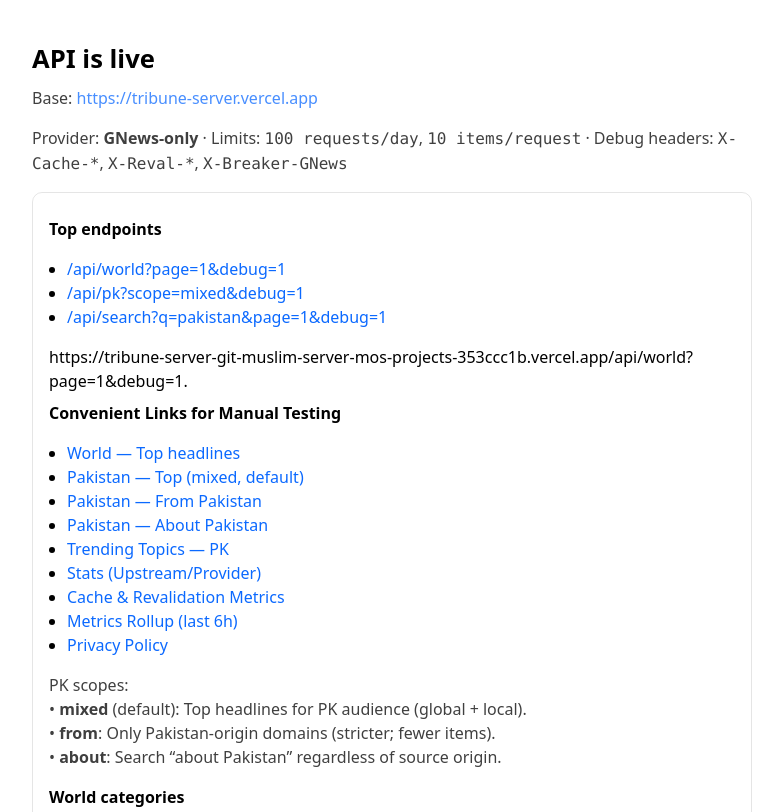
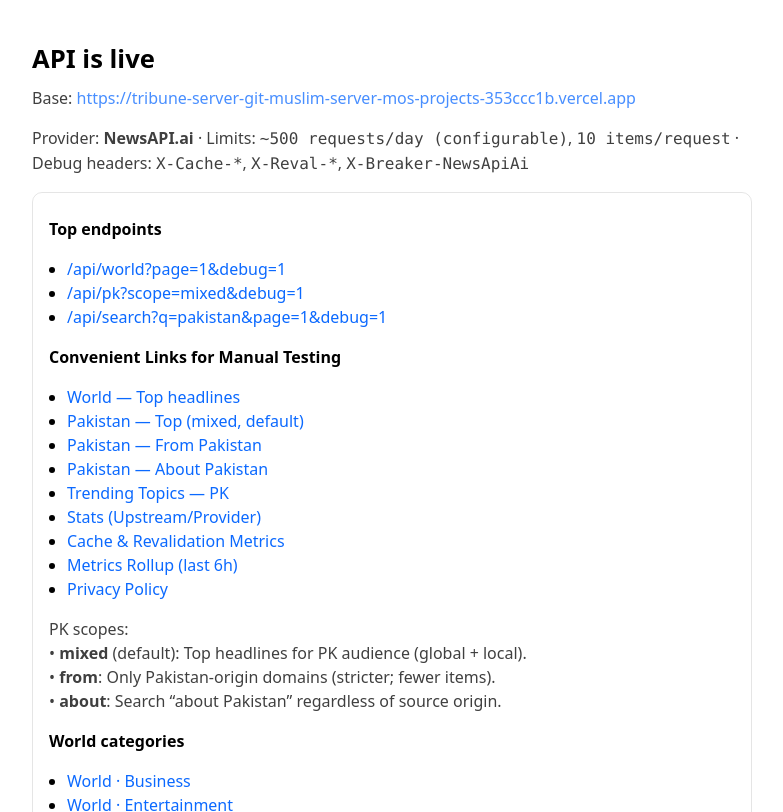
Before and after one commit to pakdevs/tribune-server, a website: page index.html in a window 1280 px wide. Shown: the top 812 px of the page, without its empty margins (248-1031 px from the left). Drawn offline with Linux system fonts and the light colour scheme.

Commit message:
switched

```diff
--- a/index.html
+++ b/index.html
@@ -54,41 +54,44 @@
       <h1>API is live</h1>
       <p class="muted">
         Base:
-        <a href="https://tribune-server.vercel.app">https://tribune-server.vercel.app</a>
+        <a href="https://tribune-server-git-muslim-server-mos-projects-353ccc1b.vercel.app"
+          >https://tribune-server-git-muslim-server-mos-projects-353ccc1b.vercel.app</a
+        >
       </p>
       <p class="muted">
-        Provider: <strong>GNews-only</strong> · Limits: <span class="mono">100 requests/day</span>,
+        Provider: <strong>NewsAPI.ai</strong> · Limits:
+        <span class="mono">~500 requests/day (configurable)</span>,
         <span class="mono">10 items/request</span> · Debug headers:
         <span class="mono">X-Cache-*</span>, <span class="mono">X-Reval-*</span>,
-        <span class="mono">X-Breaker-GNews</span>
+        <span class="mono">X-Breaker-NewsApiAi</span>
       </p>
       <div class="card">
         <p><strong>Top endpoints</strong></p>
         <ul>
           <li>
-            <a href="https://tribune-server.vercel.app/api/world?page=1&amp;debug=1"
+            <a
+              href="https://tribune-server-git-muslim-server-mos-projects-353ccc1b.vercel.app/api/world?page=1&amp;debug=1"
               >/api/world?page=1&amp;debug=1</a
             >
           </li>
           <li>
-            <a href="https://tribune-server.vercel.app/api/pk?scope=mixed&amp;debug=1"
+            <a
+              href="https://tribune-server-git-muslim-server-mos-projects-353ccc1b.vercel.app/api/pk?scope=mixed&amp;debug=1"
               >/api/pk?scope=mixed&amp;debug=1</a
             >
           </li>
           <li>
-            <a href="https://tribune-server.vercel.app/api/search?q=pakistan&amp;page=1&amp;debug=1"
+            <a
+              href="https://tribune-server-git-muslim-server-mos-projects-353ccc1b.vercel.app/api/search?q=pakistan&amp;page=1&amp;debug=1"
               >/api/search?q=pakistan&amp;page=1&amp;debug=1</a
             >
           </li>
         </ul>
-        https://tribune-server-git-muslim-server-mos-projects-353ccc1b.vercel.app/api/world?page=1&debug=1.
-        <!-- -->
-
         <p><strong>Convenient Links for Manual Testing</strong></p>
         <ul>
           <li>
             <a
-              href="https://tribune-server.vercel.app/api/world?page=1&amp;debug=1"
+              href="https://tribune-server-git-muslim-server-mos-projects-353ccc1b.vercel.app/api/world?page=1&amp;debug=1"
               target="_blank"
               rel="noopener noreferrer"
               >World — Top headlines</a
@@ -96,7 +99,7 @@
           </li>
           <li>
             <a
-              href="https://tribune-server.vercel.app/api/pk?scope=mixed&amp;debug=1"
+              href="https://tribune-server-git-muslim-server-mos-projects-353ccc1b.vercel.app/api/pk?scope=mixed&amp;debug=1"
               target="_blank"
               rel="noopener noreferrer"
               >Pakistan — Top (mixed, default)</a
@@ -104,7 +107,7 @@
           </li>
           <li>
             <a
-              href="https://tribune-server.vercel.app/api/pk?scope=from&amp;page=1&amp;debug=1"
+              href="https://tribune-server-git-muslim-server-mos-projects-353ccc1b.vercel.app/api/pk?scope=from&amp;page=1&amp;debug=1"
               target="_blank"
               rel="noopener noreferrer"
               >Pakistan — From Pakistan</a
@@ -112,7 +115,7 @@
           </li>
           <li>
             <a
-              href="https://tribune-server.vercel.app/api/pk?scope=about&amp;page=1&amp;debug=1"
+              href="https://tribune-server-git-muslim-server-mos-projects-353ccc1b.vercel.app/api/pk?scope=about&amp;page=1&amp;debug=1"
               target="_blank"
               rel="noopener noreferrer"
               >Pakistan — About Pakistan</a
@@ -120,7 +123,7 @@
           </li>
           <li>
             <a
-              href="https://tribune-server.vercel.app/api/trending/topics?region=pk&amp;debug=1"
+              href="https://tribune-server-git-muslim-server-mos-projects-353ccc1b.vercel.app/api/trending/topics?region=pk&amp;debug=1"
               target="_blank"
               rel="noopener noreferrer"
               >Trending Topics — PK</a
@@ -128,7 +131,7 @@
           </li>
           <li>
             <a
-              href="https://tribune-server.vercel.app/api/stats?debug=1"
+              href="https://tribune-server-git-muslim-server-mos-projects-353ccc1b.vercel.app/api/stats?debug=1"
               target="_blank"
               rel="noopener noreferrer"
               >Stats (Upstream/Provider)</a
@@ -136,7 +139,7 @@
           </li>
           <li>
             <a
-              href="https://tribune-server.vercel.app/api/cacheMetrics?debug=1"
+              href="https://tribune-server-git-muslim-server-mos-projects-353ccc1b.vercel.app/api/cacheMetrics?debug=1"
               target="_blank"
               rel="noopener noreferrer"
               >Cache &amp; Revalidation Metrics</a
@@ -144,7 +147,7 @@
           </li>
           <li>
             <a
-              href="https://tribune-server.vercel.app/api/metrics/rollup?hours=6&amp;debug=1"
+              href="https://tribune-server-git-muslim-server-mos-projects-353ccc1b.vercel.app/api/metrics/rollup?hours=6&amp;debug=1"
               target="_blank"
               rel="noopener noreferrer"
               >Metrics Rollup (last 6h)</a
@@ -152,7 +155,7 @@
           </li>
           <li>
             <a
-              href="https://tribune-server.vercel.app/privacy-policy.html"
+              href="https://tribune-server-git-muslim-server-mos-projects-353ccc1b.vercel.app/privacy-policy.html"
               target="_blank"
               rel="noopener noreferrer"
               >Privacy Policy</a
@@ -171,41 +174,43 @@
         <ul>
           <li>
             <a
-              href="https://tribune-server.vercel.app/api/world/category/business?page=1&amp;debug=1"
+              href="https://tribune-server-git-muslim-server-mos-projects-353ccc1b.vercel.app/api/world/category/business?page=1&amp;debug=1"
               >World · Business</a
             >
           </li>
           <li>
             <a
-              href="https://tribune-server.vercel.app/api/world/category/entertainment?page=1&amp;debug=1"
+              href="https://tribune-server-git-muslim-server-mos-projects-353ccc1b.vercel.app/api/world/category/entertainment?page=1&amp;debug=1"
               >World · Entertainment</a
             >
           </li>
           <li>
             <a
-              href="https://tribune-server.vercel.app/api/world/category/general?page=1&amp;debug=1"
+              href="https://tribune-server-git-muslim-server-mos-projects-353ccc1b.vercel.app/api/world/category/general?page=1&amp;debug=1"
               >World · General</a
             >
           </li>
           <li>
-            <a href="https://tribune-server.vercel.app/api/world/category/health?page=1&amp;debug=1"
+            <a
+              href="https://tribune-server-git-muslim-server-mos-projects-353ccc1b.vercel.app/api/world/category/health?page=1&amp;debug=1"
               >World · Health</a
             >
           </li>
           <li>
             <a
-              href="https://tribune-server.vercel.app/api/world/category/science?page=1&amp;debug=1"
+              href="https://tribune-server-git-muslim-server-mos-projects-353ccc1b.vercel.app/api/world/category/science?page=1&amp;debug=1"
               >World · Science</a
             >
           </li>
           <li>
-            <a href="https://tribune-server.vercel.app/api/world/category/sports?page=1&amp;debug=1"
+            <a
+              href="https://tribune-server-git-muslim-server-mos-projects-353ccc1b.vercel.app/api/world/category/sports?page=1&amp;debug=1"
               >World · Sports</a
             >
           </li>
           <li>
             <a
-              href="https://tribune-server.vercel.app/api/world/category/technology?page=1&amp;debug=1"
+              href="https://tribune-server-git-muslim-server-mos-projects-353ccc1b.vercel.app/api/world/category/technology?page=1&amp;debug=1"
               >World · Technology</a
             >
           </li>
@@ -216,119 +221,119 @@
           <li>
             PK · Business:
             <a
-              href="https://tribune-server.vercel.app/api/pk/category/business?scope=union&amp;page=1&amp;debug=1"
+              href="https://tribune-server-git-muslim-server-mos-projects-353ccc1b.vercel.app/api/pk/category/business?scope=union&amp;page=1&amp;debug=1"
               >union</a
             >
             ·
             <a
-              href="https://tribune-server.vercel.app/api/pk/category/business?scope=from&amp;page=1&amp;debug=1"
+              href="https://tribune-server-git-muslim-server-mos-projects-353ccc1b.vercel.app/api/pk/category/business?scope=from&amp;page=1&amp;debug=1"
               >from</a
             >
             ·
             <a
-              href="https://tribune-server.vercel.app/api/pk/category/business?scope=about&amp;page=1&amp;debug=1"
+              href="https://tribune-server-git-muslim-server-mos-projects-353ccc1b.vercel.app/api/pk/category/business?scope=about&amp;page=1&amp;debug=1"
               >about</a
             >
           </li>
           <li>
             PK · Entertainment:
             <a
-              href="https://tribune-server.vercel.app/api/pk/category/entertainment?scope=union&amp;page=1&amp;debug=1"
+              href="https://tribune-server-git-muslim-server-mos-projects-353ccc1b.vercel.app/api/pk/category/entertainment?scope=union&amp;page=1&amp;debug=1"
               >union</a
             >
             ·
             <a
-              href="https://tribune-server.vercel.app/api/pk/category/entertainment?scope=from&amp;page=1&amp;debug=1"
+              href="https://tribune-server-git-muslim-server-mos-projects-353ccc1b.vercel.app/api/pk/category/entertainment?scope=from&amp;page=1&amp;debug=1"
               >from</a
             >
             ·
             <a
-              href="https://tribune-server.vercel.app/api/pk/category/entertainment?scope=about&amp;page=1&amp;debug=1"
+              href="https://tribune-server-git-muslim-server-mos-projects-353ccc1b.vercel.app/api/pk/category/entertainment?scope=about&amp;page=1&amp;debug=1"
               >about</a
             >
           </li>
           <li>
             PK · General:
             <a
-              href="https://tribune-server.vercel.app/api/pk/category/general?scope=union&amp;page=1&amp;debug=1"
+              href="https://tribune-server-git-muslim-server-mos-projects-353ccc1b.vercel.app/api/pk/category/general?scope=union&amp;page=1&amp;debug=1"
               >union</a
             >
             ·
             <a
-              href="https://tribune-server.vercel.app/api/pk/category/general?scope=from&amp;page=1&amp;debug=1"
+              href="https://tribune-server-git-muslim-server-mos-projects-353ccc1b.vercel.app/api/pk/category/general?scope=from&amp;page=1&amp;debug=1"
               >from</a
             >
             ·
             <a
-              href="https://tribune-server.vercel.app/api/pk/category/general?scope=about&amp;page=1&amp;debug=1"
+              href="https://tribune-server-git-muslim-server-mos-projects-353ccc1b.vercel.app/api/pk/category/general?scope=about&amp;page=1&amp;debug=1"
               >about</a
             >
           </li>
           <li>
             PK · Health:
             <a
-              href="https://tribune-server.vercel.app/api/pk/category/health?scope=union&amp;page=1&amp;debug=1"
+              href="https://tribune-server-git-muslim-server-mos-projects-353ccc1b.vercel.app/api/pk/category/health?scope=union&amp;page=1&amp;debug=1"
               >union</a
             >
             ·
             <a
-              href="https://tribune-server.vercel.app/api/pk/category/health?scope=from&amp;page=1&amp;debug=1"
+              href="https://tribune-server-git-muslim-server-mos-projects-353ccc1b.vercel.app/api/pk/category/health?scope=from&amp;page=1&amp;debug=1"
               >from</a
             >
             ·
             <a
-              href="https://tribune-server.vercel.app/api/pk/category/health?scope=about&amp;page=1&amp;debug=1"
+              href="https://tribune-server-git-muslim-server-mos-projects-353ccc1b.vercel.app/api/pk/category/health?scope=about&amp;page=1&amp;debug=1"
               >about</a
             >
           </li>
           <li>
             PK · Science:
             <a
-              href="https://tribune-server.vercel.app/api/pk/category/science?scope=union&amp;page=1&amp;debug=1"
+              href="https://tribune-server-git-muslim-server-mos-projects-353ccc1b.vercel.app/api/pk/category/science?scope=union&amp;page=1&amp;debug=1"
               >union</a
             >
             ·
             <a
-              href="https://tribune-server.vercel.app/api/pk/category/science?scope=from&amp;page=1&amp;debug=1"
+              href="https://tribune-server-git-muslim-server-mos-projects-353ccc1b.vercel.app/api/pk/category/science?scope=from&amp;page=1&amp;debug=1"
               >from</a
             >
             ·
             <a
-              href="https://tribune-server.vercel.app/api/pk/category/science?scope=about&amp;page=1&amp;debug=1"
+              href="https://tribune-server-git-muslim-server-mos-projects-353ccc1b.vercel.app/api/pk/category/science?scope=about&amp;page=1&amp;debug=1"
               >about</a
             >
           </li>
           <li>
             PK · Sports:
             <a
-              href="https://tribune-server.vercel.app/api/pk/category/sports?scope=union&amp;page=1&amp;debug=1"
+              href="https://tribune-server-git-muslim-server-mos-projects-353ccc1b.vercel.app/api/pk/category/sports?scope=union&amp;page=1&amp;debug=1"
               >union</a
             >
             ·
             <a
-              href="https://tribune-server.vercel.app/api/pk/category/sports?scope=from&amp;page=1&amp;debug=1"
+              href="https://tribune-server-git-muslim-server-mos-projects-353ccc1b.vercel.app/api/pk/category/sports?scope=from&amp;page=1&amp;debug=1"
               >from</a
             >
             ·
             <a
-              href="https://tribune-server.vercel.app/api/pk/category/sports?scope=about&amp;page=1&amp;debug=1"
+              href="https://tribune-server-git-muslim-server-mos-projects-353ccc1b.vercel.app/api/pk/category/sports?scope=about&amp;page=1&amp;debug=1"
               >about</a
             >
           </li>
           <li>
             PK · Technology:
             <a
-              href="https://tribune-server.vercel.app/api/pk/category/technology?scope=union&amp;page=1&amp;debug=1"
+              href="https://tribune-server-git-muslim-server-mos-projects-353ccc1b.vercel.app/api/pk/category/technology?scope=union&amp;page=1&amp;debug=1"
               >union</a
             >
             ·
             <a
-              href="https://tribune-server.vercel.app/api/pk/category/technology?scope=from&amp;page=1&amp;debug=1"
+              href="https://tribune-server-git-muslim-server-mos-projects-353ccc1b.vercel.app/api/pk/category/technology?scope=from&amp;page=1&amp;debug=1"
               >from</a
             >
             ·
             <a
-              href="https://tribune-server.vercel.app/api/pk/category/technology?scope=about&amp;page=1&amp;debug=1"
+              href="https://tribune-server-git-muslim-server-mos-projects-353ccc1b.vercel.app/api/pk/category/technology?scope=about&amp;page=1&amp;debug=1"
               >about</a
             >
           </li>
--- a/lib/_l2.ts
+++ b/lib/_l2.ts
@@ -5,8 +5,10 @@
   available(): boolean
 }
 
-const ENABLED = String(process.env.ENABLE_L2_CACHE || '0') === '1'
-const KEY_PREFIX = String(process.env.CACHE_KEY_PREFIX || '')
+const ENABLE_L2_RAW =
+  process.env.ENABLE_L2_CACHE_MUS ?? process.env.ENABLE_L2_CACHE ?? process.env.ENABLE_L2 ?? '0'
+const ENABLED = /^(1|true)$/i.test(String(ENABLE_L2_RAW).trim())
+const KEY_PREFIX = String(process.env.CACHE_KEY_PREFIX_MUS ?? process.env.CACHE_KEY_PREFIX ?? '')
 const DISABLE_KV = String(process.env.L2_DISABLE_KV || '0') === '1'
 const TTL_MULT_ENV = parseInt(String(process.env.L2_TTL_MULT || ''), 10)
 const TTL_MULT =
```
Also changed, not shown: api/_l2.ts (+5 -3 lines), tests/cache.l2.negative.test.mjs (+8 -1 lines), tests/cache.l2.test.mjs (+7 -1 lines), tests/cache.l2.upstash.test.mjs (+17 -3 lines).
